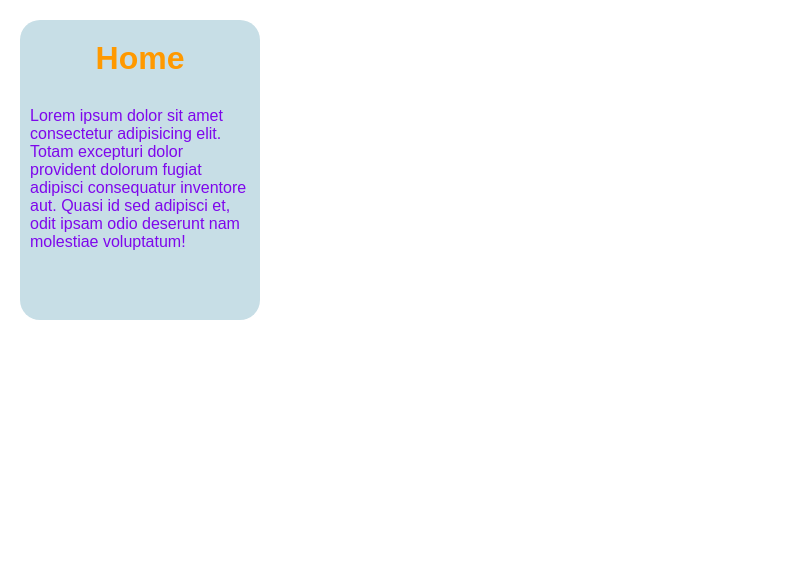
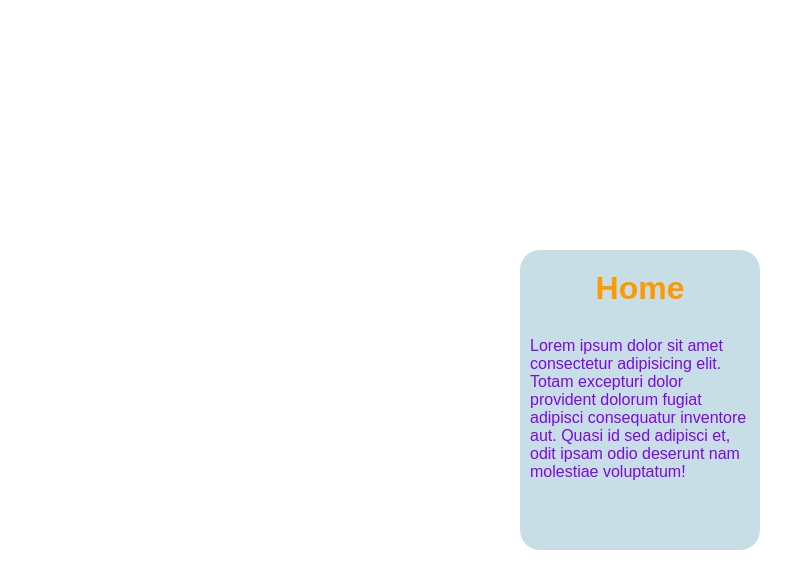
Before and after one commit to D-Bibileishvili/smart-academy-project, a Next.js app: page /home in a window 1280 px wide. Shown: the top 588 px of the page, without its empty margins (0-803 px from the left). Built offline with nearby package versions, Linux system fonts and the light colour scheme.

Commit message:
add link and add change in style

```diff
--- a/src/app/page.module.css
+++ b/src/app/page.module.css
@@ -64,6 +64,10 @@
   align-items: center;
   background-color: rgb(199, 222, 230);
   border-radius: 20px;
+  position: absolute;
+  top: 50%;
+  left: 50%;
+  transform: translate(-50%, -50%);
 }
 
 .title{
--- a/src/components/NavBar/NavBarItem.jsx
+++ b/src/components/NavBar/NavBarItem.jsx
@@ -7,7 +7,7 @@ const NavBarItem = ({ item, activeTab, setActiveTab }) => {
   const router = useRouter()
   const handleClick = () => {
     setActiveTab(item.title);
-    router.push(`${item.title.toLocaleLowerCase()}`);
+    router.push(`${item.link}`);
   };
 
   return (
```
Also changed, not shown: src/components/NavBar/NavBar.jsx (+6 -5 lines).
